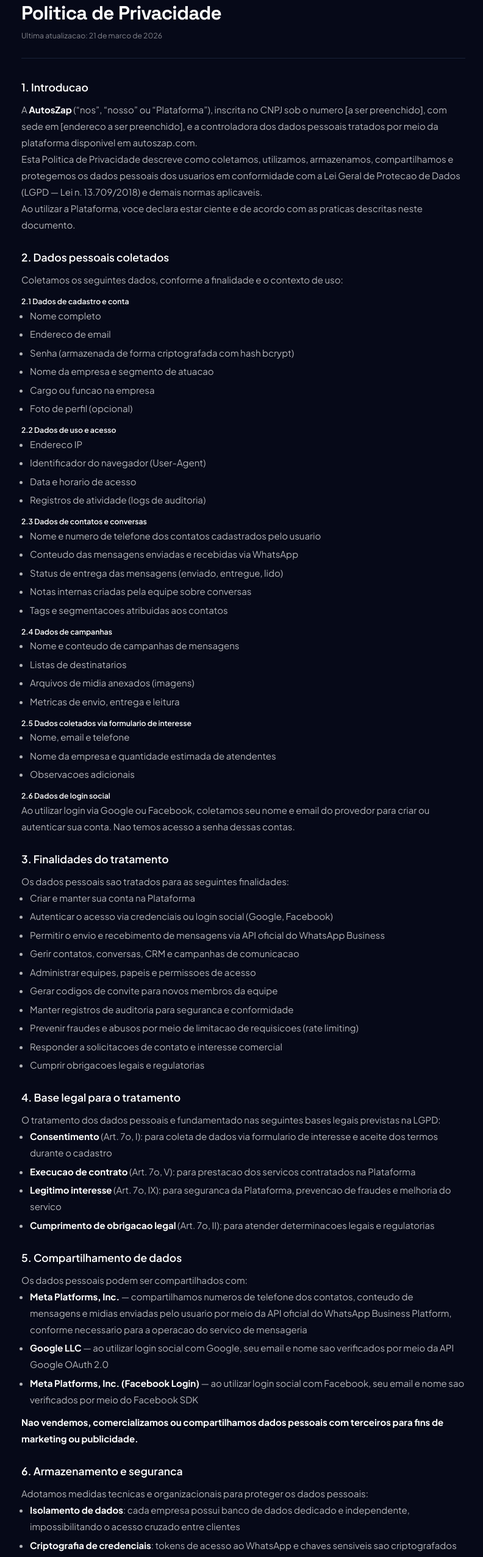
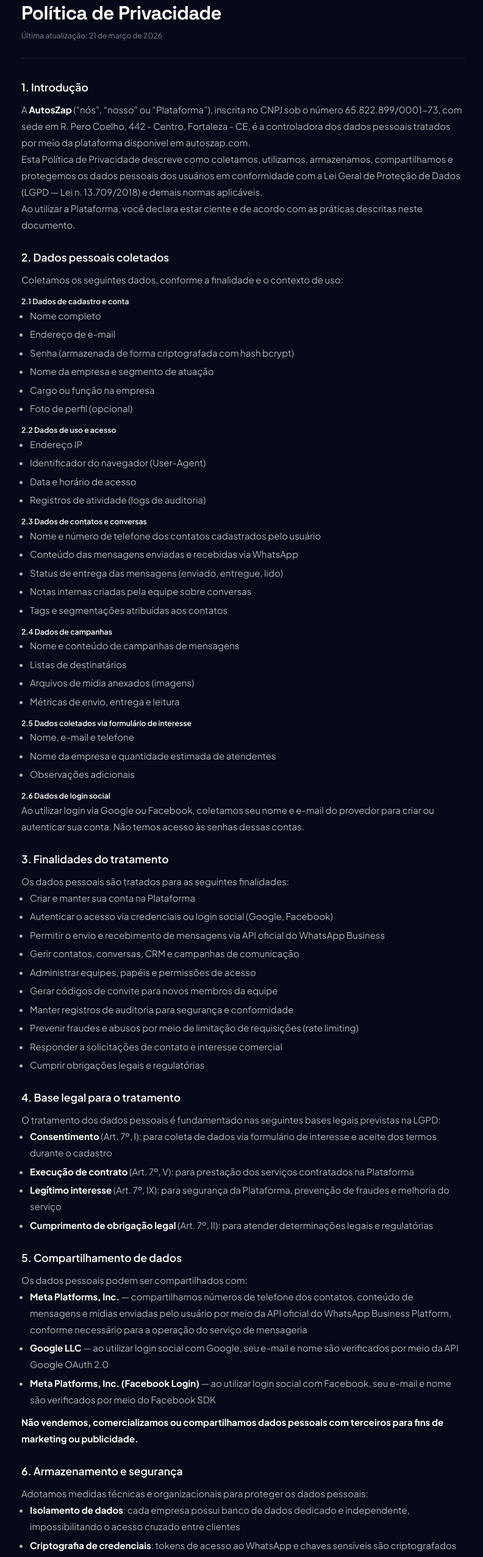
Before and after one commit to Nycolazs/AutosZap, a Next.js app in the folder frontend/: page /privacidade in a window 1280 px wide. Shown: the part 120-2674 px from the top of the page at 61% size, without its empty margins (241-1033 px from the left). Built offline with nearby package versions, Linux system fonts and the light colour scheme.

Commit message:
fix(frontend): improve pt-BR accents and grammar on home and privacy pages

```diff
--- a/frontend/app/privacidade/page.tsx
+++ b/frontend/app/privacidade/page.tsx
@@ -4,13 +4,13 @@ import Link from 'next/link';
 import { ArrowLeft } from 'lucide-react';
 
 export const metadata: Metadata = {
-  title: 'Politica de Privacidade — AutosZap',
+  title: 'Política de Privacidade — AutosZap',
   description:
     'Saiba como o AutosZap coleta, utiliza, armazena e protege seus dados pessoais em conformidade com a LGPD.',
   alternates: { canonical: 'https://autoszap.com/privacidade' },
 };
 
-const lastUpdated = '21 de marco de 2026';
+const lastUpdated = '21 de março de 2026';
 
 export default function PrivacyPolicyPage() {
   return (
@@ -46,25 +46,25 @@ export default function PrivacyPolicyPage() {
             Documento legal
           </p>
           <h1 className="mt-2 font-heading text-3xl font-bold tracking-tight sm:text-4xl">
-            Politica de Privacidade
+            Política de Privacidade
           </h1>
           <p className="mt-3 text-sm text-white/50">
-            Ultima atualizacao: {lastUpdated}
+            Última atualização: {lastUpdated}
           </p>
         </div>
 
         {/* Content */}
         <article className="prose-policy space-y-8 text-[15px] leading-[1.8] text-white/70">
-          <Section title="1. Introducao">
+          <Section title="1. Introdução">
             <p>
-              A <strong className="text-white">AutosZap</strong> (&ldquo;nos&rdquo;, &ldquo;nosso&rdquo; ou &ldquo;Plataforma&rdquo;), inscrita no CNPJ sob o numero [a ser preenchido], com sede em [endereco a ser preenchido], e a controladora dos dados pessoais tratados por meio da plataforma disponivel em{' '}
+              A <strong className="text-white">AutosZap</strong> (&ldquo;nós&rdquo;, &ldquo;nosso&rdquo; ou &ldquo;Plataforma&rdquo;), inscrita no CNPJ sob o número 65.822.899/0001-73, com sede em R. Pero Coelho, 442 - Centro, Fortaleza - CE, é a controladora dos dados pessoais tratados por meio da plataforma disponível em{' '}
               <a href="https://autoszap.com" className="text-blue-400 hover:underline">autoszap.com</a>.
             </p>
             <p>
-              Esta Politica de Privacidade descreve como coletamos, utilizamos, armazenamos, compartilhamos e protegemos os dados pessoais dos usuarios em conformidade com a Lei Geral de Protecao de Dados (LGPD — Lei n. 13.709/2018) e demais normas aplicaveis.
+              Esta Política de Privacidade descreve como coletamos, utilizamos, armazenamos, compartilhamos e protegemos os dados pessoais dos usuários em conformidade com a Lei Geral de Proteção de Dados (LGPD — Lei n. 13.709/2018) e demais normas aplicáveis.
             </p>
             <p>
-              Ao utilizar a Plataforma, voce declara estar ciente e de acordo com as praticas descritas neste documento.
+              Ao utilizar a Plataforma, você declara estar ciente e de acordo com as práticas descritas neste documento.
             </p>
           </Section>
 
@@ -74,74 +74,74 @@ export default function PrivacyPolicyPage() {
             <h4 className="mt-4 text-sm font-semibold text-white">2.1 Dados de cadastro e conta</h4>
             <ul className="ml-4 list-disc space-y-1">
               <li>Nome completo</li>
-              <li>Endereco de email</li>
+              <li>Endereço de e-mail</li>
               <li>Senha (armazenada de forma criptografada com hash bcrypt)</li>
-              <li>Nome da empresa e segmento de atuacao</li>
-              <li>Cargo ou funcao na empresa</li>
+              <li>Nome da empresa e segmento de atuação</li>
+              <li>Cargo ou função na empresa</li>
               <li>Foto de perfil (opcional)</li>
             </ul>
 
             <h4 className="mt-4 text-sm font-semibold text-white">2.2 Dados de uso e acesso</h4>
             <ul className="ml-4 list-disc space-y-1">
-              <li>Endereco IP</li>
+              <li>Endereço IP</li>
               <li>Identificador do navegador (User-Agent)</li>
-              <li>Data e horario de acesso</li>
+              <li>Data e horário de acesso</li>
               <li>Registros de atividade (logs de auditoria)</li>
             </ul>
 
             <h4 className="mt-4 text-sm font-semibold text-white">2.3 Dados de contatos e conversas</h4>
             <ul className="ml-4 list-disc space-y-1">
-              <li>Nome e numero de telefone dos contatos cadastrados pelo usuario</li>
-              <li>Conteudo das mensagens enviadas e recebidas via WhatsApp</li>
+              <li>Nome e número de telefone dos contatos cadastrados pelo usuário</li>
+              <li>Conteúdo das mensagens enviadas e recebidas via WhatsApp</li>
               <li>Status de entrega das mensagens (enviado, entregue, lido)</li>
               <li>Notas internas criadas pela equipe sobre conversas</li>
-              <li>Tags e segmentacoes atribuidas aos contatos</li>
+              <li>Tags e segmentações atribuídas aos contatos</li>
             </ul>
 
             <h4 className="mt-4 text-sm font-semibold text-white">2.4 Dados de campanhas</h4>
             <ul className="ml-4 list-disc space-y-1">
-              <li>Nome e conteudo de campanhas de mensagens</li>
-              <li>Listas de destinatarios</li>
-              <li>Arquivos de midia anexados (imagens)</li>
-              <li>Metricas de envio, entrega e leitura</li>
+              <li>Nome e conteúdo de campanhas de mensagens</li>
+              <li>Listas de destinatários</li>
+              <li>Arquivos de mídia anexados (imagens)</li>
+              <li>Métricas de envio, entrega e leitura</li>
             </ul>
 
-            <h4 className="mt-4 text-sm font-semibold text-white">2.5 Dados coletados via formulario de interesse</h4>
+            <h4 className="mt-4 text-sm font-semibold text-white">2.5 Dados coletados via formulário de interesse</h4>
             <ul className="ml-4 list-disc space-y-1">
-              <li>Nome, email e telefone</li>
+              <li>Nome, e-mail e telefone</li>
               <li>Nome da empresa e quantidade estimada de atendentes</li>
-              <li>Observacoes adicionais</li>
+              <li>Observações adicionais</li>
             </ul>
 
             <h4 className="mt-4 text-sm font-semibold text-white">2.6 Dados de login social</h4>
             <p>
-              Ao utilizar login via Google ou Facebook, coletamos seu nome e email do provedor para criar ou autenticar sua conta. Nao temos acesso a senha dessas contas.
+              Ao utilizar login via Google ou Facebook, coletamos seu nome e e-mail do provedor para criar ou autenticar sua conta. Não temos acesso às senhas dessas contas.
             </p>
           </Section>
 
           <Section title="3. Finalidades do tratamento">
-            <p>Os dados pessoais sao tratados para as seguintes finalidades:</p>
+            <p>Os dados pessoais são tratados para as seguintes finalidades:</p>
             <ul className="ml-4 list-disc space-y-1">
               <li>Criar e manter sua conta na Plataforma</li>
               <li>Autenticar o acesso via credenciais ou login social (Google, Facebook)</li>
               <li>Permitir o envio e recebimento de mensagens via API oficial do WhatsApp Business</li>
-              <li>Gerir contatos, conversas, CRM e campanhas de comunicacao</li>
-              <li>Administrar equipes, papeis e permissoes de acesso</li>
-              <li>Gerar codigos de convite para novos membros da equipe</li>
-              <li>Manter registros de auditoria para seguranca e conformidade</li>
-              <li>Prevenir fraudes e abusos por meio de limitacao de requisicoes (rate limiting)</li>
-              <li>Responder a solicitacoes de contato e interesse comercial</li>
-              <li>Cumprir obrigacoes legais e regulatorias</li>
+              <li>Gerir contatos, conversas, CRM e campanhas de comunicação</li>
+              <li>Administrar equipes, papéis e permissões de acesso</li>
+              <li>Gerar códigos de convite para novos membros da equipe</li>
+              <li>Manter registros de auditoria para segurança e conformidade</li>
+              <li>Prevenir fraudes e abusos por meio de limitação de requisições (rate limiting)</li>
+              <li>Responder a solicitações de contato e interesse comercial</li>
+              <li>Cumprir obrigações legais e regulatórias</li>
             </ul>
           </Section>
 
           <Section title="4. Base legal para o tratamento">
-            <p>O tratamento dos dados pessoais e fundamentado nas seguintes bases legais previstas na LGPD:</p>
+            <p>O tratamento dos dados pessoais é fundamentado nas seguintes bases legais previstas na LGPD:</p>
             <ul className="ml-4 list-disc space-y-1">
-              <li><strong className="text-white">Consentimento</strong> (Art. 7o, I): para coleta de dados via formulario de interesse e aceite dos termos durante o cadastro</li>
-              <li><strong className="text-white">Execucao de contrato</strong> (Art. 7o, V): para prestacao dos servicos contratados na Plataforma</li>
-              <li><strong className="text-white">Legitimo interesse</strong> (Art. 7o, IX): para seguranca da Plataforma, prevencao de fraudes e melhoria do servico</li>
-              <li><strong className="text-white">Cumprimento de obrigacao legal</strong> (Art. 7o, II): para atender determinacoes legais e regulatorias</li>
+              <li><strong className="text-white">Consentimento</strong> (Art. 7º, I): para coleta de dados via formulário de interesse e aceite dos termos durante o cadastro</li>
+              <li><strong className="text-white">Execução de contrato</strong> (Art. 7º, V): para prestação dos serviços contratados na Plataforma</li>
+              <li><strong className="text-white">Legítimo interesse</strong> (Art. 7º, IX): para segurança da Plataforma, prevenção de fraudes e melhoria do serviço</li>
+              <li><strong className="text-white">Cumprimento de obrigação legal</strong> (Art. 7º, II): para atender determinações legais e regulatórias</li>
             </ul>
           </Section>
 
@@ -149,121 +149,121 @@ export default function PrivacyPolicyPage() {
             <p>Os dados pessoais podem ser compartilhados com:</p>
             <ul className="ml-4 list-disc space-y-1">
               <li>
-                <strong className="text-white">Meta Platforms, Inc.</strong> — compartilhamos numeros de telefone dos contatos, conteudo de mensagens e midias enviadas pelo usuario por meio da API oficial do WhatsApp Business Platform, conforme necessario para a operacao do servico de mensageria
+                <strong className="text-white">Meta Platforms, Inc.</strong> — compartilhamos números de telefone dos contatos, conteúdo de mensagens e mídias enviadas pelo usuário por meio da API oficial do WhatsApp Business Platform, conforme necessário para a operação do serviço de mensageria
               </li>
               <li>
-                <strong className="text-white">Google LLC</strong> — ao utilizar login social com Google, seu email e nome sao verificados por meio da API Google OAuth 2.0
+                <strong className="text-white">Google LLC</strong> — ao utilizar login social com Google, seu e-mail e nome são verificados por meio da API Google OAuth 2.0
               </li>
               <li>
-                <strong className="text-white">Meta Platforms, Inc. (Facebook Login)</strong> — ao utilizar login social com Facebook, seu email e nome sao verificados por meio do Facebook SDK
+                <strong className="text-white">Meta Platforms, Inc. (Facebook Login)</strong> — ao utilizar login social com Facebook, seu e-mail e nome são verificados por meio do Facebook SDK
               </li>
             </ul>
             <p className="mt-3">
-              <strong className="text-white">Nao vendemos, comercializamos ou compartilhamos dados pessoais com terceiros para fins de marketing ou publicidade.</strong>
+              <strong className="text-white">Não vendemos, comercializamos ou compartilhamos dados pessoais com terceiros para fins de marketing ou publicidade.</strong>
             </p>
           </Section>
 
-          <Section title="6. Armazenamento e seguranca">
-            <p>Adotamos medidas tecnicas e organizacionais para proteger os dados pessoais:</p>
+          <Section title="6. Armazenamento e segurança">
+            <p>Adotamos medidas técnicas e organizacionais para proteger os dados pessoais:</p>
             <ul className="ml-4 list-disc space-y-1">
               <li><strong className="text-white">Isolamento de dados</strong>: cada empresa possui banco de dados dedicado e independente, impossibilitando o acesso cruzado entre clientes</li>
-              <li><strong className="text-white">Criptografia de credenciais</strong>: tokens de acesso ao WhatsApp e chaves sensiveis sao criptografados com AES-256-CBC</li>
-              <li><strong className="text-white">Hash de senhas</strong>: senhas sao armazenadas com hash bcrypt (10 rounds), nunca em texto plano</li>
-              <li><strong className="text-white">Cookies seguros</strong>: utilizamos cookies httpOnly, Secure e SameSite para autenticacao, inacessiveis a JavaScript do navegador</li>
-              <li><strong className="text-white">HTTPS</strong>: todas as comunicacoes em producao sao realizadas por conexao criptografada TLS/SSL</li>
-              <li><strong className="text-white">Rate limiting</strong>: limitacao de tentativas de login e cadastro para prevenir ataques de forca bruta</li>
-              <li><strong className="text-white">Auditoria</strong>: registros detalhados de acoes realizadas na Plataforma para rastreabilidade</li>
+              <li><strong className="text-white">Criptografia de credenciais</strong>: tokens de acesso ao WhatsApp e chaves sensíveis são criptografados com AES-256-CBC</li>
+              <li><strong className="text-white">Hash de senhas</strong>: senhas são armazenadas com hash bcrypt (10 rounds), nunca em texto plano</li>
+              <li><strong className="text-white">Cookies seguros</strong>: utilizamos cookies httpOnly, Secure e SameSite para autenticação, inacessíveis ao JavaScript do navegador</li>
+              <li><strong className="text-white">HTTPS</strong>: todas as comunicações em produção são realizadas por conexão criptografada TLS/SSL</li>
+              <li><strong className="text-white">Rate limiting</strong>: limitação de tentativas de login e cadastro para prevenir ataques de força bruta</li>
+              <li><strong className="text-white">Auditoria</strong>: registros detalhados de ações realizadas na Plataforma para rastreabilidade</li>
             </ul>
           </Section>
 
           <Section title="7. Cookies utilizados">
-            <p>A Plataforma utiliza os seguintes cookies estritamente necessarios para funcionamento:</p>
+            <p>A Plataforma utiliza os seguintes cookies estritamente necessários para funcionamento:</p>
             <div className="mt-3 overflow-x-auto">
               <table className="w-full text-sm">
                 <thead>
                   <tr className="border-b border-white/10 text-left text-white">
                     <th className="pb-2 pr-4 font-semibold">Cookie</th>
                     <th className="pb-2 pr-4 font-semibold">Finalidade</th>
-                    <th className="pb-2 font-semibold">Duracao</th>
+                    <th className="pb-2 font-semibold">Duração</th>
                   </tr>
                 </thead>
                 <tbody className="text-white/60">
                   <tr className="border-b border-white/[0.05]">
                     <td className="py-2 pr-4 font-mono text-xs">autoszap_access_token</td>
-                    <td className="py-2 pr-4">Autenticacao da sessao ativa</td>
+                    <td className="py-2 pr-4">Autenticação da sessão ativa</td>
                     <td className="py-2">15 minutos</td>
                   </tr>
                   <tr>
                     <td className="py-2 pr-4 font-mono text-xs">autoszap_refresh_token</td>
-                    <td className="py-2 pr-4">Renovacao automatica da sessao</td>
+                    <td className="py-2 pr-4">Renovação automática da sessão</td>
                     <td className="py-2">7 dias</td>
                   </tr>
                 </tbody>
               </table>
             </div>
             <p className="mt-3">
-              Nao utilizamos cookies de rastreamento, publicidade ou analytics de terceiros.
+              Não utilizamos cookies de rastreamento, publicidade ou analytics de terceiros.
             </p>
           </Section>
 
-          <Section title="8. Retencao de dados">
-            <p>Os dados pessoais sao retidos enquanto:</p>
+          <Section title="8. Retenção de dados">
+            <p>Os dados pessoais são retidos enquanto:</p>
             <ul className="ml-4 list-disc space-y-1">
-              <li>A conta do usuario estiver ativa na Plataforma</li>
-              <li>Houver necessidade de cumprimento de obrigacoes legais ou regulatorias</li>
-              <li>For necessario para o exercicio regular de direitos em processos judiciais ou administrativos</li>
+              <li>A conta do usuário estiver ativa na Plataforma</li>
+              <li>Houver necessidade de cumprimento de obrigações legais ou regulatórias</li>
+              <li>For necessário para o exercício regular de direitos em processos judiciais ou administrativos</li>
             </ul>
             <p className="mt-3">
-              Dados excluidos sao inicialmente marcados como inativos (exclusao logica) e podem ser removidos definitivamente apos o periodo de retencao aplicavel.
+              Dados excluídos são inicialmente marcados como inativos (exclusão lógica) e podem ser removidos definitivamente após o período de retenção aplicável.
             </p>
           </Section>
 
           <Section title="9. Direitos do titular">
             <p>
-              Em conformidade com a LGPD, voce tem os seguintes direitos em relacao aos seus dados pessoais:
+              Em conformidade com a LGPD, você tem os seguintes direitos em relação aos seus dados pessoais:
             </p>
             <ul className="ml-4 list-disc space-y-1">
-              <li>Confirmar a existencia de tratamento de dados</li>
+              <li>Confirmar a existência de tratamento de dados</li>
               <li>Acessar seus dados pessoais</li>
               <li>Corrigir dados incompletos, inexatos ou desatualizados</li>
-              <li>Solicitar a anonimizacao, bloqueio ou eliminacao de dados desnecessarios</li>
+              <li>Solicitar a anonimização, bloqueio ou eliminação de dados desnecessários</li>
               <li>Solicitar a portabilidade dos dados</li>
-              <li>Obter informacao sobre o compartilhamento de dados</li>
+              <li>Obter informação sobre o compartilhamento de dados</li>
               <li>Revogar o consentimento a qualquer momento</li>
             </ul>
             <p className="mt-3">
-              Para exercer qualquer desses direitos, entre em contato pelo email:{' '}
-              <a href="mailto:privacidade@autoszap.com" className="text-blue-400 hover:underline">
-                privacidade@autoszap.com
+              Para exercer qualquer desses direitos, entre em contato pelo e-mail:{' '}
+              <a href="mailto:suporte@autoszap.com" className="text-blue-400 hover:underline">
+                suporte@autoszap.com
               </a>
             </p>
           </Section>
 
           <Section title="10. Tratamento de dados de menores">
             <p>
-              A Plataforma nao e destinada a menores de 18 anos. Nao coletamos intencionalmente dados pessoais de menores. Caso tome conhecimento de que um menor forneceu dados pessoais, entre em contato conosco para que possamos tomar as providencias necessarias.
+              A Plataforma não é destinada a menores de 18 anos. Não coletamos intencionalmente dados pessoais de menores. Caso tome conhecimento de que um menor forneceu dados pessoais, entre em contato conosco para que possamos tomar as providências necessárias.
             </p>
           </Section>
 
-          <Section title="11. Transferencia internacional de dados">
+          <Section title="11. Transferência internacional de dados">
             <p>
-              Os dados pessoais podem ser transferidos para servidores localizados fora do Brasil, especificamente para a Meta Platforms, Inc. (Estados Unidos) no contexto da integracao com a API do WhatsApp Business, e para o Google LLC e Meta Platforms, Inc. no contexto de autenticacao social. Essas transferencias sao realizadas com base em clausulas contratuais adequadas e em conformidade com o Capitulo V da LGPD.
+              Os dados pessoais podem ser transferidos para servidores localizados fora do Brasil, especificamente para a Meta Platforms, Inc. (Estados Unidos) no contexto da integração com a API do WhatsApp Business, e para o Google LLC e Meta Platforms, Inc. no contexto de autenticação social. Essas transferências são realizadas com base em cláusulas contratuais adequadas e em conformidade com o Capítulo V da LGPD.
             </p>
           </Section>
 
-          <Section title="12. Alteracoes nesta politica">
+          <Section title="12. Alterações nesta política">
             <p>
-              Esta Politica de Privacidade pode ser atualizada periodicamente. Quando houver alteracoes relevantes, notificaremos os usuarios por meio da Plataforma ou por email. A data da ultima atualizacao sera sempre indicada no topo do documento.
+              Esta Política de Privacidade pode ser atualizada periodicamente. Quando houver alterações relevantes, notificaremos os usuários por meio da Plataforma ou por email. A data da última atualização será sempre indicada no topo do documento.
             </p>
           </Section>
 
           <Section title="13. Contato e encarregado (DPO)">
             <p>
-              Para duvidas, solicitacoes ou reclamacoes relacionadas a esta Politica de Privacidade ou ao tratamento de seus dados pessoais, entre em contato:
+              Para dúvidas, solicitações ou reclamações relacionadas a esta Política de Privacidade ou ao tratamento de seus dados pessoais, entre em contato:
             </p>
             <div className="mt-3 rounded-xl border border-white/[0.08] bg-white/[0.03] p-4">
               <p><strong className="text-white">AutosZap</strong></p>
-              <p>Email: <a href="mailto:privacidade@autoszap.com" className="text-blue-400 hover:underline">privacidade@autoszap.com</a></p>
+              <p>Email: <a href="mailto:suporte@autoszap.com" className="text-blue-400 hover:underline">suporte@autoszap.com</a></p>
               <p>Website: <a href="https://autoszap.com" className="text-blue-400 hover:underline">autoszap.com</a></p>
             </div>
           </Section>
```
Also changed, not shown: frontend/app/page.tsx (+46 -46 lines).
